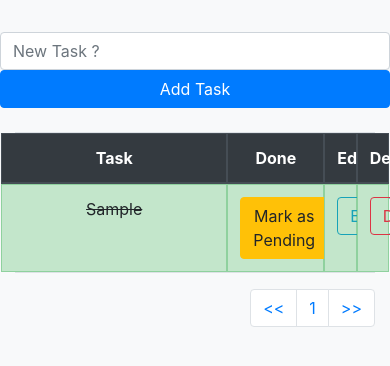
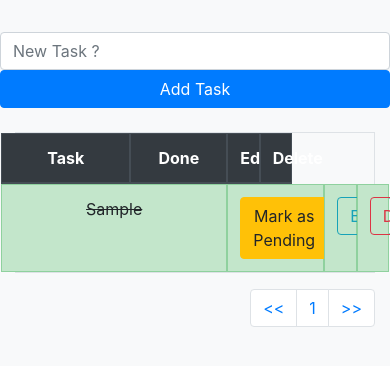
Before and after one commit to vikaspal1704/Taskmate, a Django app: page /todolist/ in a window 390 px wide; the page is wider, and only the part inside the window is pictured. Shown: the part 137-503 px from the top of that part. Run offline with Django 3.2, Linux system fonts and the light colour scheme; a user stored in the database is signed in; tables that the repository leaves empty hold one stand-in row (values such as "Sample post"); some libraries are stand-ins or nearby versions.

Commit message:
Media query

```diff
--- a/todolist_app/templates/todolist.html
+++ b/todolist_app/templates/todolist.html
@@ -9,7 +9,11 @@
   /* For mobile phones: */
   [class*="container-"] {
     width: 100%;
+@media only screen and (max-width: 768px) table{
+    width:100%;
+}
   }
+
 </style>
     <div class="container">
         </br>
@@ -34,7 +38,7 @@
             <table class="table table-bordered" >
                 <thead class="thead-dark" >
                     <tr align=center class="row">
-                        <th class="col-7">Task</th>
+                        <th class="col-4">Task</th>
                         <th class="col-3">Done</th>
                         <th class="col-1">Edit</th>
                         <th class="col-1">Delete</th>
```
